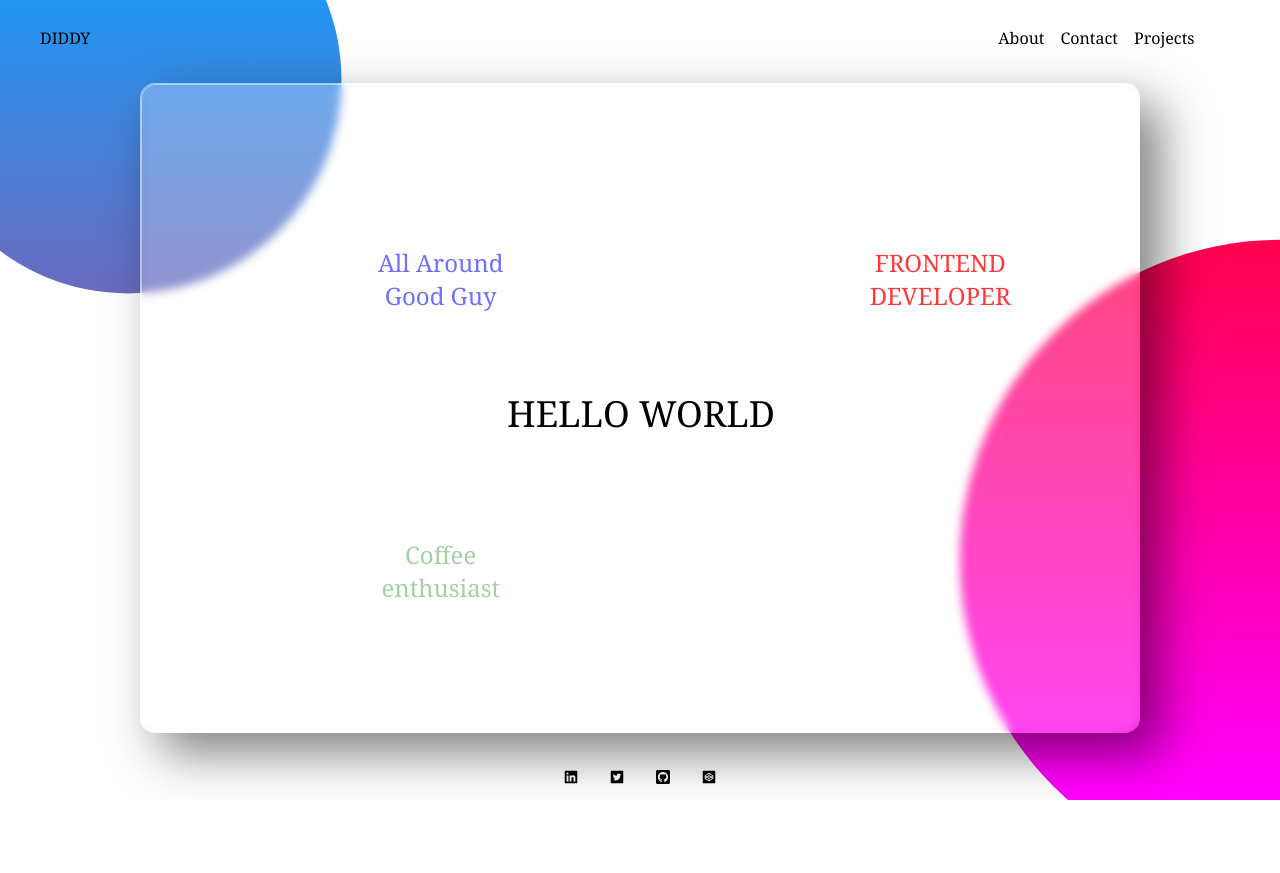
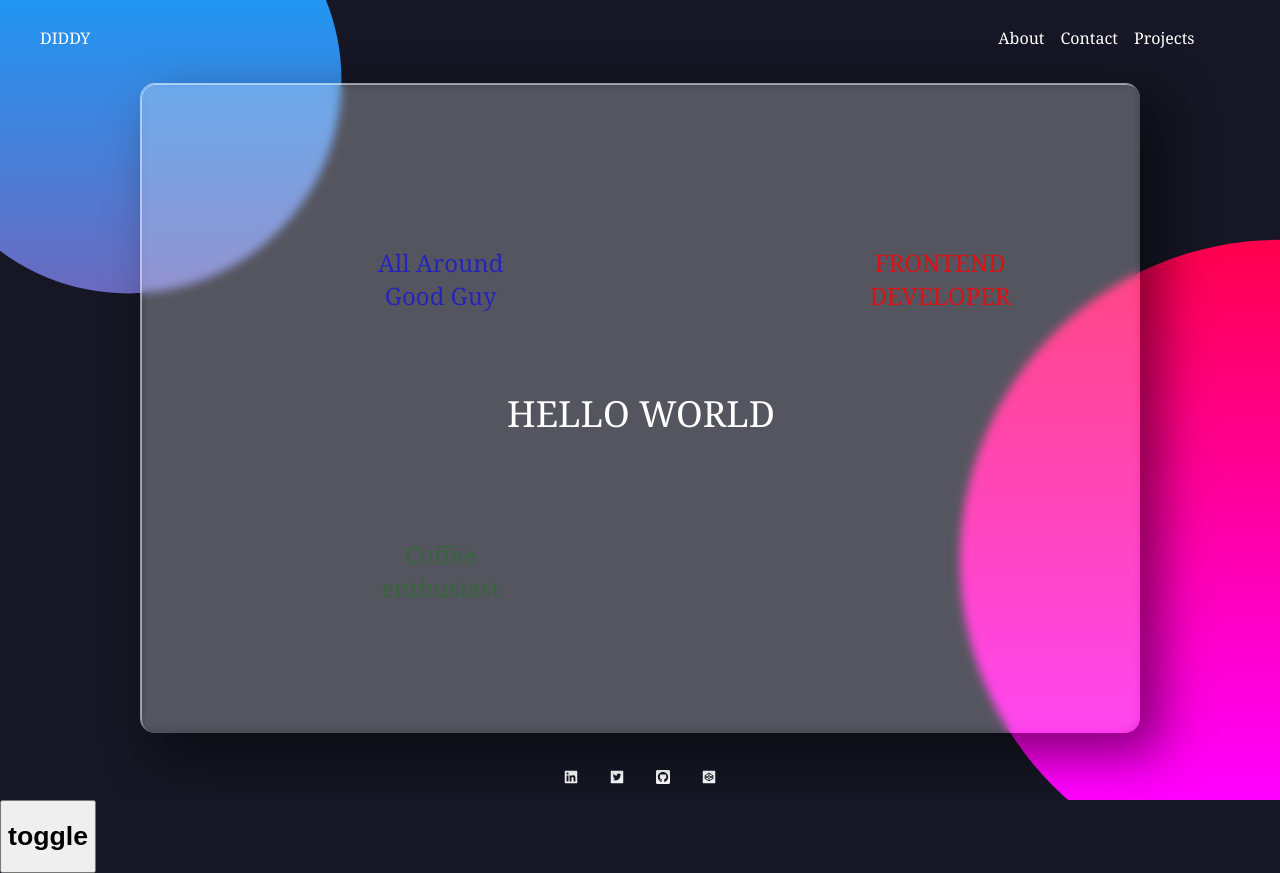
Before and after one commit to dwaynediddy/dev-portfolio, a Next.js app: page / in a window 1280 px wide. Before the commit the page ends 800 px from the top, so only its background shows below. Built offline with nearby package versions, Linux system fonts and the light colour scheme.

Commit message:
added darkmode but only working for landing page

```diff
--- a/components/Layout.tsx
+++ b/components/Layout.tsx
@@ -1,12 +1,24 @@
 import Nav from './Nav'
 import Footer from './Footer'
 
+import { useState } from 'react'
+import { set } from 'mongoose'
+
+
 export default function Layout({ children }: any) {
+
+  const [ mode, setMode ] = useState(true)
+
+  const toggleMode = () => {
+    setMode(!mode)
+  }
+
   return (
-    <>
+    <div className={mode ? "dark" : 'light'}>
       <Nav />
       <main>{children}</main>
+      <button onClick={toggleMode}><h1>toggle</h1></button>
       <Footer />
-    </>
+    </div>
   )
 }
--- a/components/Nav.tsx
+++ b/components/Nav.tsx
@@ -4,7 +4,6 @@ import { useState } from 'react'
 const Nav = () => {
 
   const [isActive, setIsActive] = useState(true)
-
 
   return (
     <div className="navbar-container">
--- a/components/TitleText.tsx
+++ b/components/TitleText.tsx
@@ -1,7 +1,5 @@
 import React from 'react'
 // import Tilt from "react-vanilla-tilt"
-
-
 
 const TitleText = () => {
   return (
--- a/styles/Nav.css
+++ b/styles/Nav.css
@@ -197,7 +197,6 @@
   height: 25px;
   padding: 8px 20px;
   margin-top: 25px;
-  background: #fff;
   color: #000;
   border-radius: 20px;
   text-decoration: none;
--- a/styles/globals.css
+++ b/styles/globals.css
@@ -4,9 +4,8 @@ body {
   margin: 0;
   height: 100%;
   font-family: Georgia, Cambria, "Times New Roman", Times, serif;
-  background-color: #fff;
+}
 
-}
 
 body::before {
   content: '';
@@ -30,6 +29,16 @@ body::after {
   clip-path: circle(20% at 10% 10%);
 }
 
+.light {
+  background-color: #fff;
+  color: #000;
+}
+
+.dark {
+  background-color: #161624;
+  color: #fff;
+}
+
 .container {
   position: relative;
   display: flex;
```
Also changed, not shown: styles/Home.module.css (line endings or trailing spaces).
